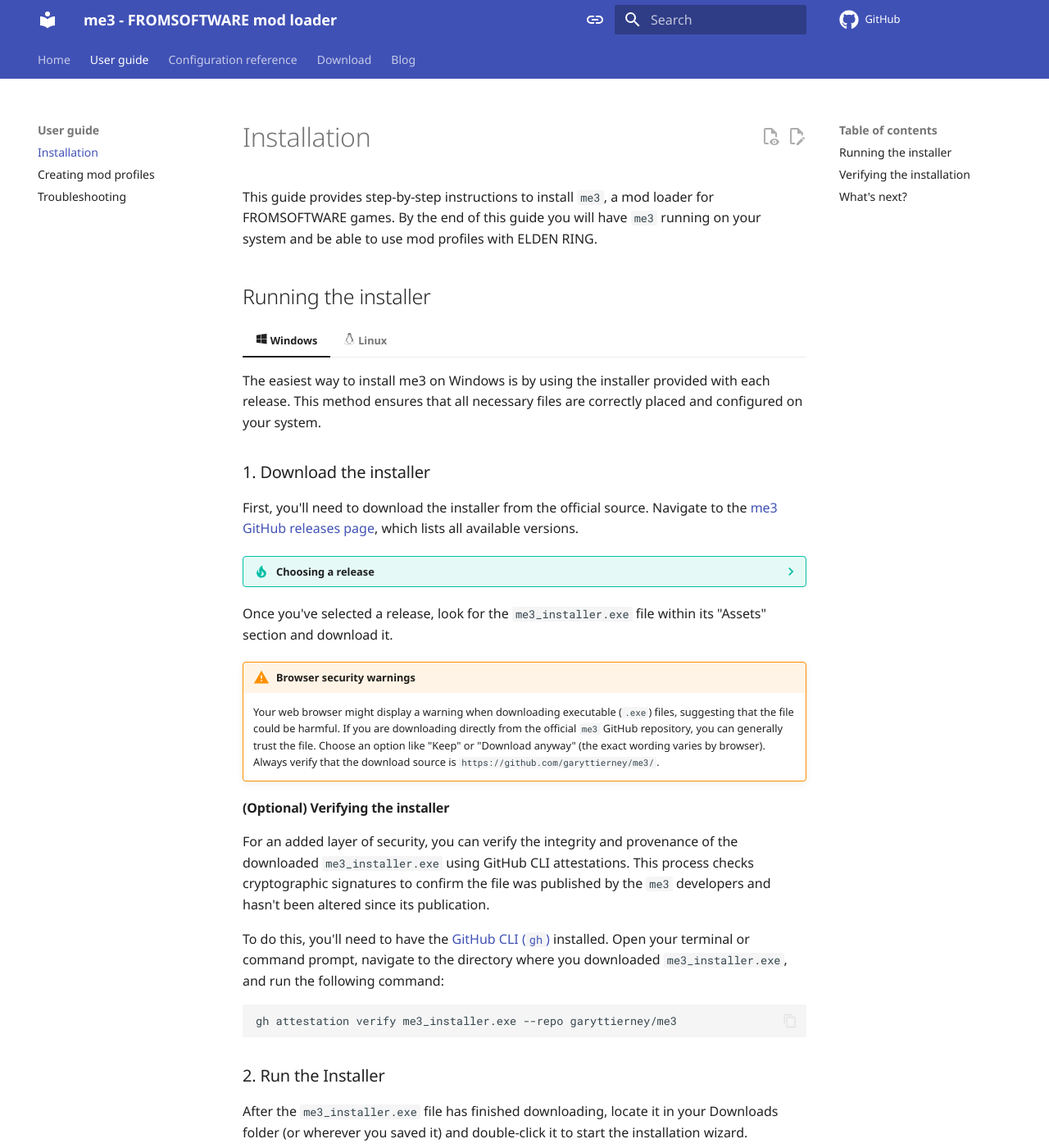
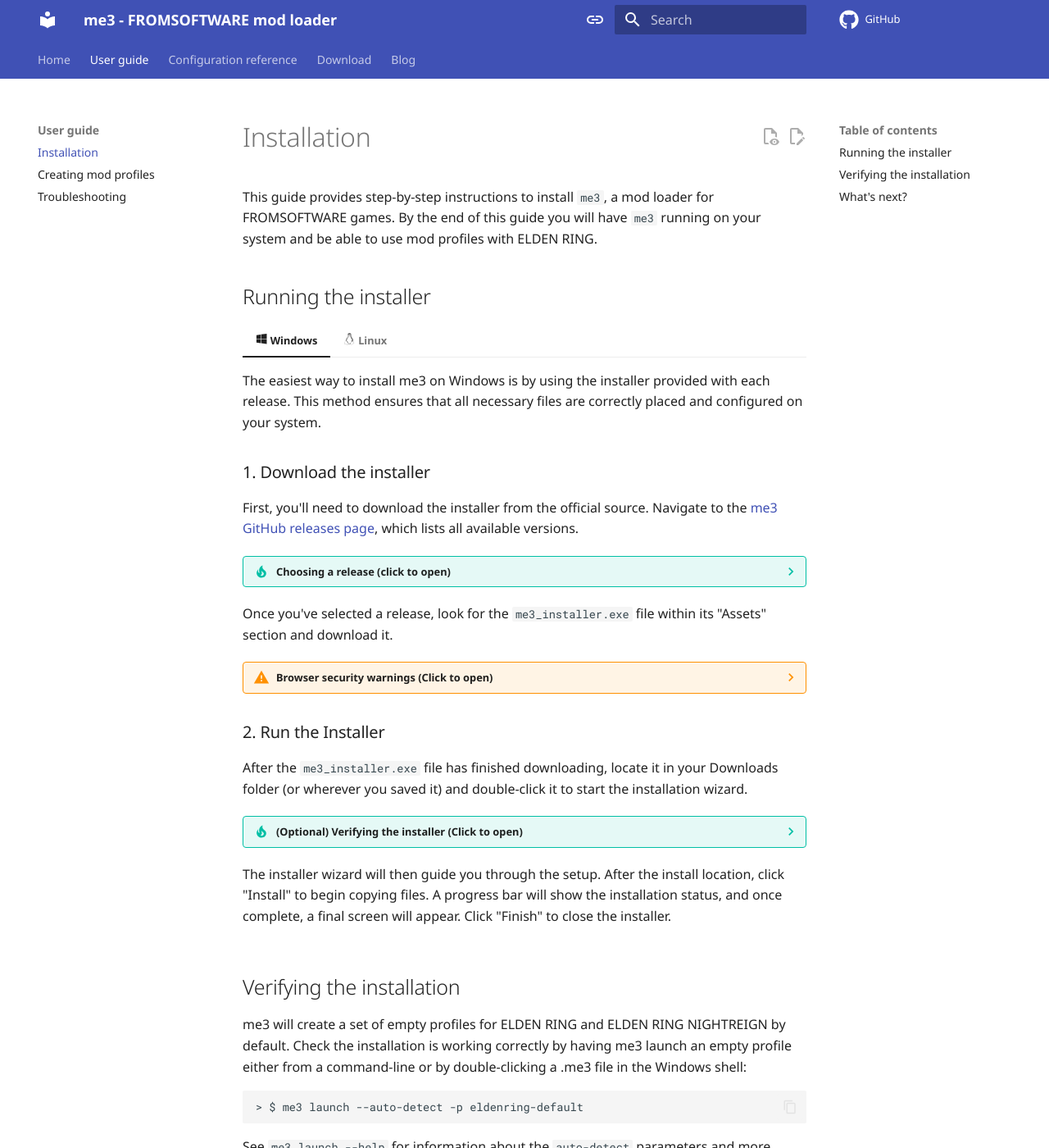
Before and after one commit to garyttierney/me3, an MkDocs documentation site: the page built from docs/user-guide/installation.md, in a window 1280 px wide and 1400 px high. Shown: the whole window at 82% size. Built offline with MkDocs 1.6.1 and Material for MkDocs 9.7.7, drawn with Linux system fonts in a browser that asks for light colours; comment, search, counter and statistics services are not loaded.

Commit message:
Move installer verification into expandable tip

````diff
--- a/docs/user-guide/installation.md
+++ b/docs/user-guide/installation.md
@@ -12,30 +12,29 @@
 
     First, you'll need to download the installer from the official source. Navigate to the [me3 GitHub releases page](https://github.com/garyttierney/me3/releases/latest), which lists all available versions.
 
-    ??? tip "Choosing a release"
+    ??? tip "Choosing a release (click to open)"
 
         It's recommended to download the latest stable release for the most up-to-date features and bug fixes. The latest release is always the most stable. Pre-release versions (e.g., alpha, beta, release candidates) are available for testing newer features but might be less stable. Only choose a pre-release if you are comfortable with potentially encountering bugs or if you need a specific feature not yet in a stable version.
 
     Once you've selected a release, look for the `me3_installer.exe` file within its "Assets" section and download it.
 
-    !!! warning "Browser security warnings"
+    ??? warning "Browser security warnings (Click to open)"
 
         Your web browser might display a warning when downloading executable (`.exe`) files, suggesting that the file could be harmful. If you are downloading directly from the official `me3` GitHub repository, you can generally trust the file. Choose an option like "Keep" or "Download anyway" (the exact wording varies by browser). Always verify that the download source is `https://github.com/garyttierney/me3/`.
-
-
-    #### (Optional) Verifying the installer
-
-    For an added layer of security, you can verify the integrity and provenance of the downloaded `me3_installer.exe` using GitHub CLI attestations. This process checks cryptographic signatures to confirm the file was published by the `me3` developers and hasn't been altered since its publication.
-
-    To do this, you'll need to have the [GitHub CLI (`gh`)](https://cli.github.com/) installed. Open your terminal or command prompt, navigate to the directory where you downloaded `me3_installer.exe`, and run the following command:
-
-    ```bash
-    gh attestation verify me3_installer.exe --repo garyttierney/me3
-    ```
 
     ### 2. Run the Installer
 
     After the `me3_installer.exe` file has finished downloading, locate it in your Downloads folder (or wherever you saved it) and double-click it to start the installation wizard.
+
+    ??? tip "(Optional) Verifying the installer (Click to open)"
+        For an added layer of security, you can verify the integrity and provenance of the downloaded `me3_installer.exe` using GitHub CLI attestations. This process checks cryptographic signatures to confirm the file was published by the `me3` developers and hasn't been altered since its publication.
+
+        To do this, you'll need to have the [GitHub CLI (`gh`)](https://cli.github.com/) installed. Open your terminal or command prompt, navigate to the directory where you downloaded `me3_installer.exe`, and run the following command:
+
+        ```bash
+        gh attestation verify me3_installer.exe --repo garyttierney/me3
+        ```
+
 
     The installer wizard will then guide you through the setup. After the install location, click "Install" to begin copying files. A progress bar will show the installation status, and once complete, a final screen will appear. Click "Finish" to close the installer.
 
````
